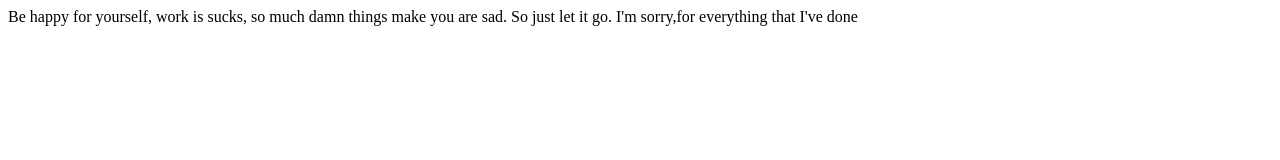
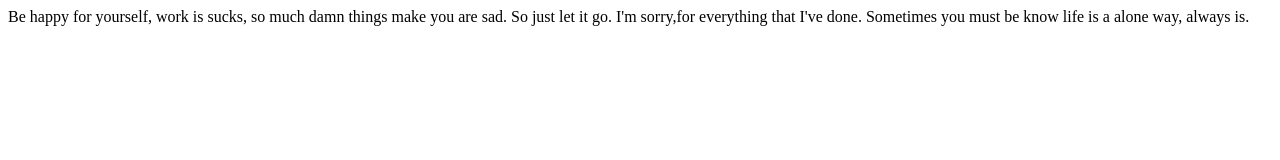
Before and after one commit to FreddyZhao/handbags, a plain HTML site: page index.html in a window 1280 px wide. Drawn offline with Linux system fonts and the light colour scheme.

Commit message:
Update index.html

```diff
--- a/index.html
+++ b/index.html
@@ -7,7 +7,7 @@
 
 <body>
 Be happy for yourself, work is sucks, so  much damn things make you are sad. So just let it go.
- I'm sorry,for everything that I've done
+ I'm sorry,for everything that I've done. Sometimes you must be know life is a alone way, always is.
 </body>
 
 </html>
```
